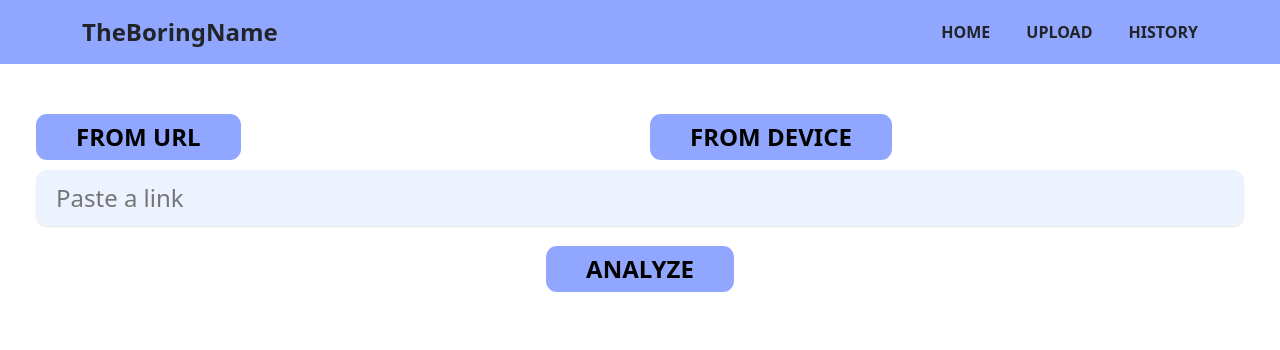
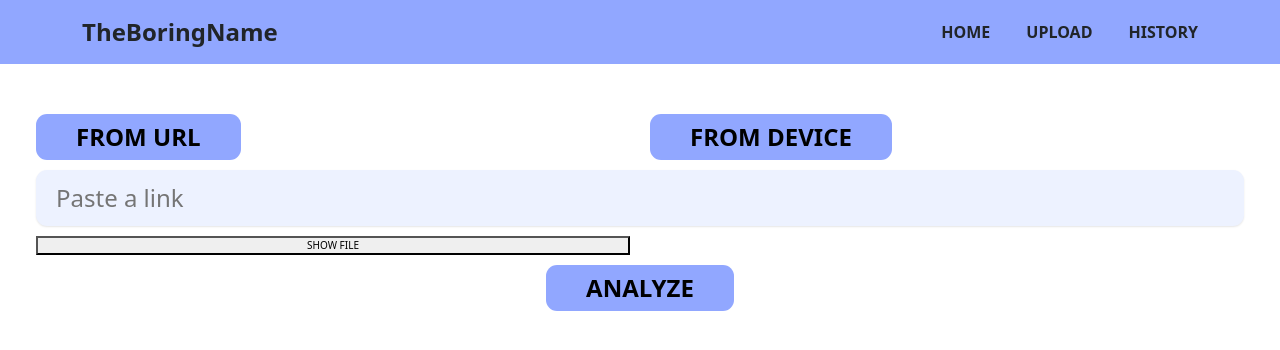
Before and after one commit to TheBoringName/frontend-module, a React (Vite) app: page /upload in a window 1280 px wide. Shown: the top 350 px of the page. Built offline with nearby package versions, Linux system fonts and the light colour scheme; no server answers.

Commit message:
test local

```diff
--- a/src/pages/Upload/Uplod.jsx
+++ b/src/pages/Upload/Uplod.jsx
@@ -77,6 +77,19 @@ const Upload = () => {
     }
   }
 
+  const displayFile = () =>{
+    console.log(file)
+  }
+  // const getBase64 = () =>{
+  //    let reader = new FileReader();
+  // reader.onloadend = function () {
+  //   let base64data = reader.result.split(',')[1];
+  //   setBase64data(base64data);
+  //   console.log(base64data)
+  // }
+  // reader.readAsDataURL(file);
+
+  // }
   return (
     <main className="padding-sides fix-height">
       <div className={styles['upload-box']}>
@@ -121,6 +134,7 @@ const Upload = () => {
         >
           Analyze
         </button>
+        <button onClick={displayFile}>SHOW FILE</button>
       </div>
       {isLoading ? <ProgressBar /> : null}
       {isLoaded ? <Result object={result} /> : null}
```
